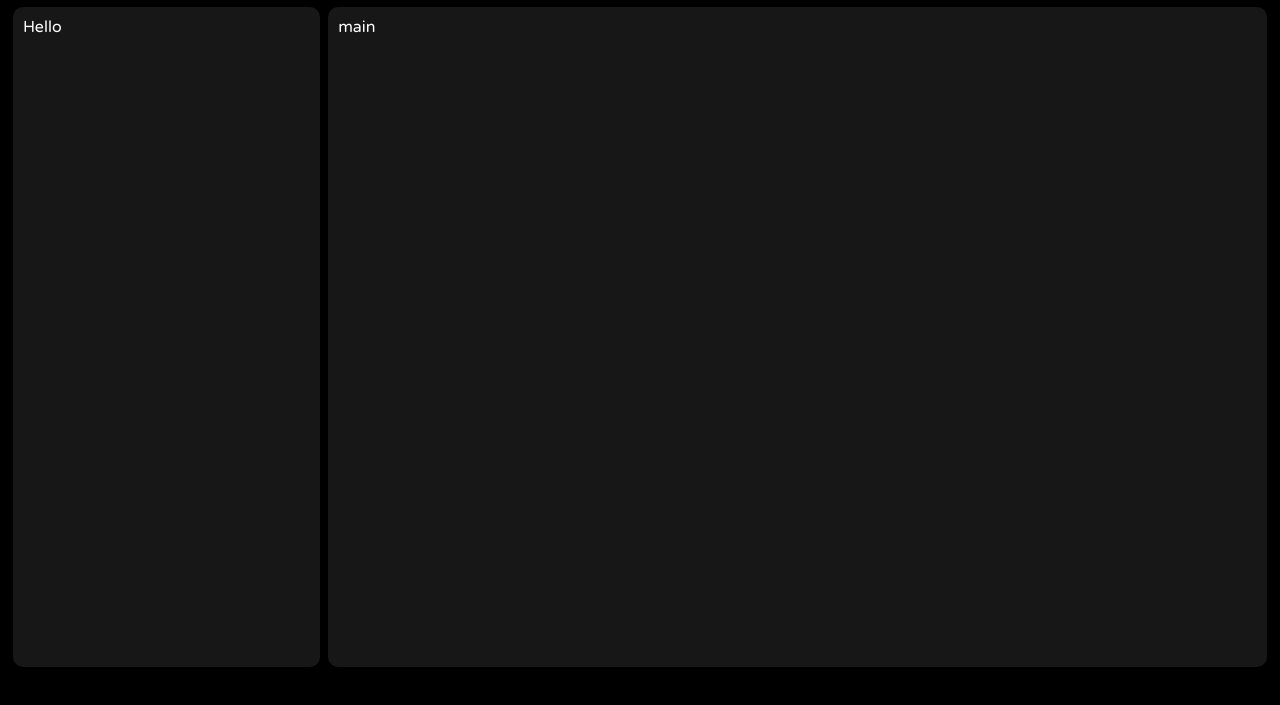
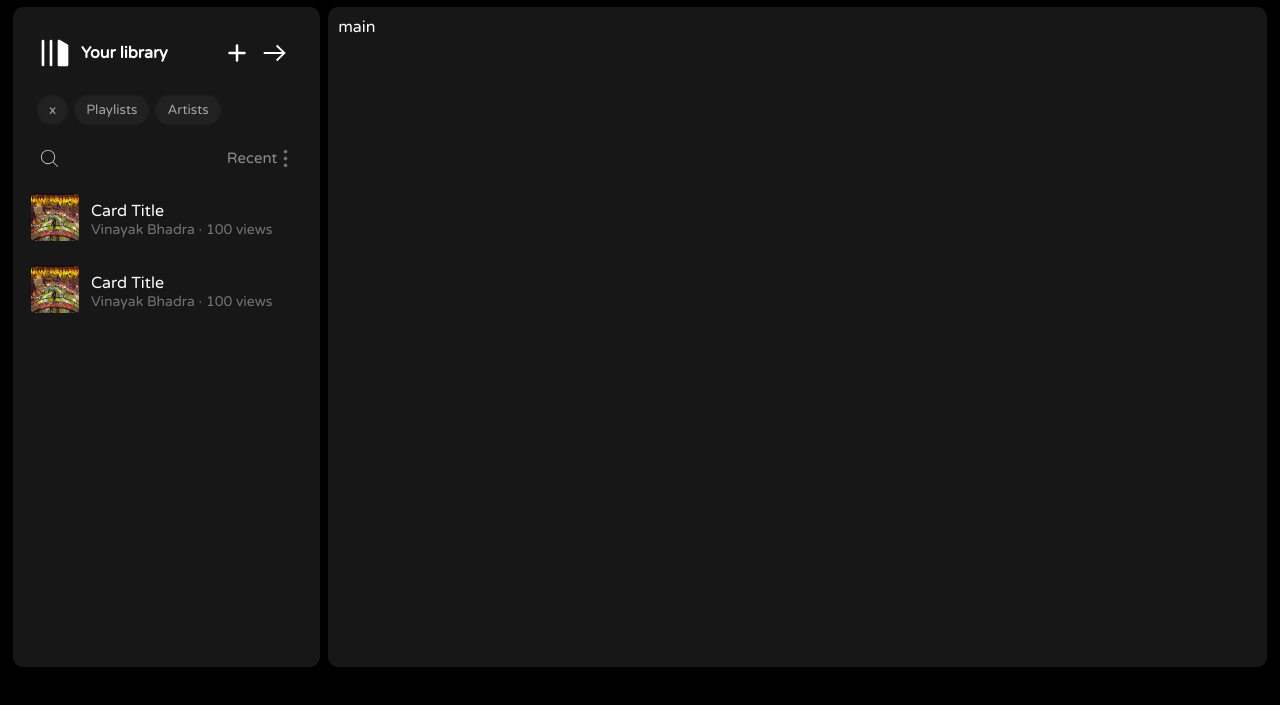
Before and after one commit to Vinayak-b123/Spotify-Clone, a plain HTML site: page index.html in a window 1280 px wide. Shown: the part 51-756 px from the top of the page. Drawn offline with Linux system fonts and the light colour scheme.

Commit message:
Library done

```diff
--- a/header.css
+++ b/header.css
@@ -183,7 +183,7 @@ header{
 }
 .notifications:hover{
     background-color: rgba(255, 255, 255, 0.29);
-    transform: scale(1.04);
+    transform: scale(1.02);
 
 }
 
--- a/index.html
+++ b/index.html
@@ -12,6 +12,7 @@
     <link rel="stylesheet" href="styles.css">
     <link rel="stylesheet" href="header.css">
     <link rel="stylesheet" href="main-body.css">
+    <link rel="stylesheet" href="library.css">
 </head>
 
 <body>
@@ -61,17 +62,70 @@
         </div>
     </header>
 
-    <!-- <marquee behavior="" direction=""> Hello from the other side</marquee> -->
-     <div class="main-body">
+    <div class="main-body">
         <div class="your-library">
-            Hello
+            <div  class="lib-heading-area">
+                <img src="SVGs/library.svg" alt="lib" class="lib-img">
+                <p class="lib-heading">Your library</p>
+                <button class="lib-but" id="lib-plus">
+                    <img src="SVGs/plus.svg" alt="plus" class="lib-but-img">
+                </button>
+
+                <button class="lib-but" id="lib-right">
+                    <img src="SVGs/right.svg" alt="right" class="lib-but-img">
+                </button>
+            </div>
+
+            <div class="lib-long-buts-area">
+                <button class="lib-long-but">x</button>
+                <button class="lib-long-but">Playlists</button>
+                <button class="lib-long-but">Artists</button>
+            </div>
+
+            <div class="lib-tools">
+                <div class="library-search-area">
+                    <input type="text" class="library-search-input" placeholder="search in your library"> <!--Remember to add display inline block property in js-->
+                    <button class="lib-but" id="lib-search">
+                        <img src="SVGs/Search-icon.svg" alt="search" class="lib-but-tools-img" id="lib-search-but-img">
+                    </button>
+                </div>
+
+                <div class="recent-shit">
+                    Recent
+                    <img src="SVGs/hamburgerdots.svg" alt="dots" class="lib-but-tools-img" id="lib-hamburger-img">
+                </div>
+            </div>
+
+            <div class=container-long-playlist-card>
+                <div class="long-playlist-card">
+                    <div class="long-playlist-card-img-area">
+                        <img src="album-covers/dejaVu-PineappleExpress.jpg" alt="Pineapple Express - Deja Vu" class="album-cover-long-playlist-card">
+                    </div>
+                    <div class="long-playlist-card-text-area">
+                        <p class="long-playlist-card-title">Card Title</p>
+                        <p class="long-playlist-card-metadata">Vinayak Bhadra &#183; 100 views</p>
+                    </div>
+                </div>
+
+                <div class="long-playlist-card">
+                    <div class="long-playlist-card-img-area">
+                        <img src="album-covers/dejaVu-PineappleExpress.jpg" alt="Pineapple Express - Deja Vu" class="album-cover-long-playlist-card">
+                        </div>
+                    <div class="long-playlist-card-text-area">
+                        <p class="long-playlist-card-title">Card Title</p>
+                        <p class="long-playlist-card-metadata">Vinayak Bhadra &#183; 100 views</p>
+                    </div>
+                </div>
+
+
+            </div>
 
         </div>
         <main>
             main
         </main>
 
-     </div>
+    </div>
 
     <footer></footer>
 
--- /dev/null
+++ b/library.css
@@ -0,0 +1,162 @@
+.your-library{
+    border-radius: 10px;
+    height: 80vh;
+    padding: 10px;
+    flex: 1;
+    background-color:#67676739;
+    display: flex;
+    flex-direction: column;
+}
+
+.lib-heading-area{
+    height: 40px;
+    display: flex;
+    align-items: center;
+
+    padding: 16px;
+}
+
+.lib-img{
+    height: 32px;
+    cursor: pointer;
+}
+.lib-heading{
+    cursor: pointer;
+    display: inline;
+    flex: 1;
+    margin-left: 10px;
+    font-weight: bold;
+}
+
+.lib-but{
+    height: 34px;
+    width: 34px;
+    /* background-color: grey; */
+    margin: 2px;
+    border-radius: 50%;
+    display: flex;
+    justify-content: center;
+    align-items: center;
+    cursor: pointer;
+}
+.lib-but:hover{
+    background-color: rgba(128, 128, 128, 0.366);
+}
+
+.lib-but-img{
+    height: 30px;
+}
+
+.lib-long-buts-area{
+    margin: 8px 16px;
+    height: 32ps;
+    display: flex;
+}
+
+.lib-long-but{
+    padding: 5px 10px;
+    background-color: rgba(128, 128, 128, 0.159);
+    margin-right: 10px;
+    box-shadow: 0 0 1px 2px rgba(128, 128, 128, 0.159);
+    cursor: pointer;
+    border-radius: 20px;
+    opacity: 0.6;
+}
+.lib-long-but:hover {
+    opacity: 1;
+}
+
+.lib-tools{
+    margin: 8px 16px 8px 8px;
+    display: flex;
+    justify-content: space-between;
+    align-items: center;
+}
+
+.library-search-area {
+    display: flex;
+    align-items: center;
+}
+#lib-search {
+    margin-left: 1px;
+}
+
+.lib-but-tools-img{
+    height: 17px;
+    opacity: 0.8;
+    cursor: pointer;
+}
+.lib-but-tools-img:hover {
+    /* height: 17px; */
+    opacity: 1;
+}
+
+.recent-shit{
+    cursor: pointer;
+    display: flex;
+    justify-content: center;
+    align-items: center;
+    opacity: 0.5;
+    font-size: 15px;
+    font-weight: 500;
+    /* letter-spacing: 200%; */
+}
+.recent-shit:hover {
+    opacity: 0.85;
+    /* transform: scale(1.005); */
+}
+
+.library-search-input{
+    opacity: 0.6;
+    display: none;
+    padding: 0px 10px;
+    width: 140px;
+    border-radius: 40px;
+    height: 30px;
+    background-color: rgba(255, 255, 255, 0.13);
+}
+
+.container-long-playlist-card{
+    display: flex;
+    flex-direction: column;
+    gap: 8px;
+}
+
+
+.long-playlist-card{
+    padding: 8px;
+    /* padding-bottom: 2px; */
+    border-radius: 4px;
+    display: flex;
+    height: 48px;
+    justify-content: center;
+    align-items:start;
+    gap: 12px;
+    cursor: pointer;
+}
+.long-playlist-card:hover {
+    background-color: rgba(128, 128, 128, 0.115);
+}
+
+.long-playlist-card-img-area{
+    width: 48px;
+}
+
+.album-cover-long-playlist-card{
+    width: 100%;
+    border-radius: 4px;
+}
+
+.long-playlist-card-text-area{
+    flex: 1;
+    padding-top: 8px;
+}
+
+.long-playlist-card-title{
+    font-size: 16px;
+}
+
+.long-playlist-card-metadata{
+    font-size: 14px;
+    color: rgba(255, 255, 255, 0.4);
+}
--- a/main-body.css
+++ b/main-body.css
@@ -7,14 +7,6 @@
 
 }
 
-.your-library{
-    border-radius: 10px;
-    height: 80vh;
-    padding: 10px;
-    flex: 1;
-    background-color:#67676739;
-}
-
 main{
     flex: 3.2;
     border-radius: 10px;
```
Also changed, not shown: SVGs/hamburgerdots.svg (added), SVGs/library.svg (added), SVGs/plus.svg (added), SVGs/right.svg (added), album-covers/dejaVu-PineappleExpress.jpg (added).
